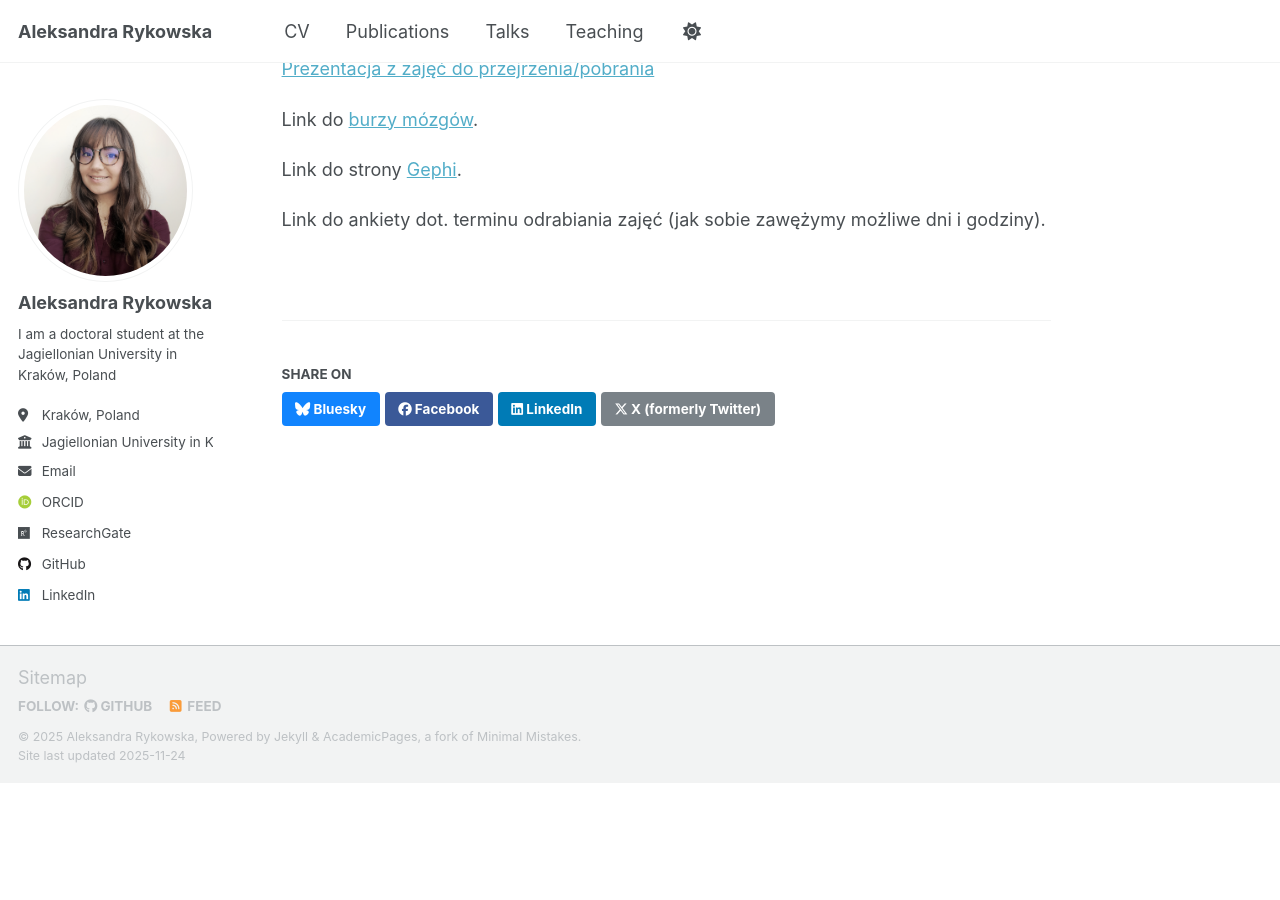
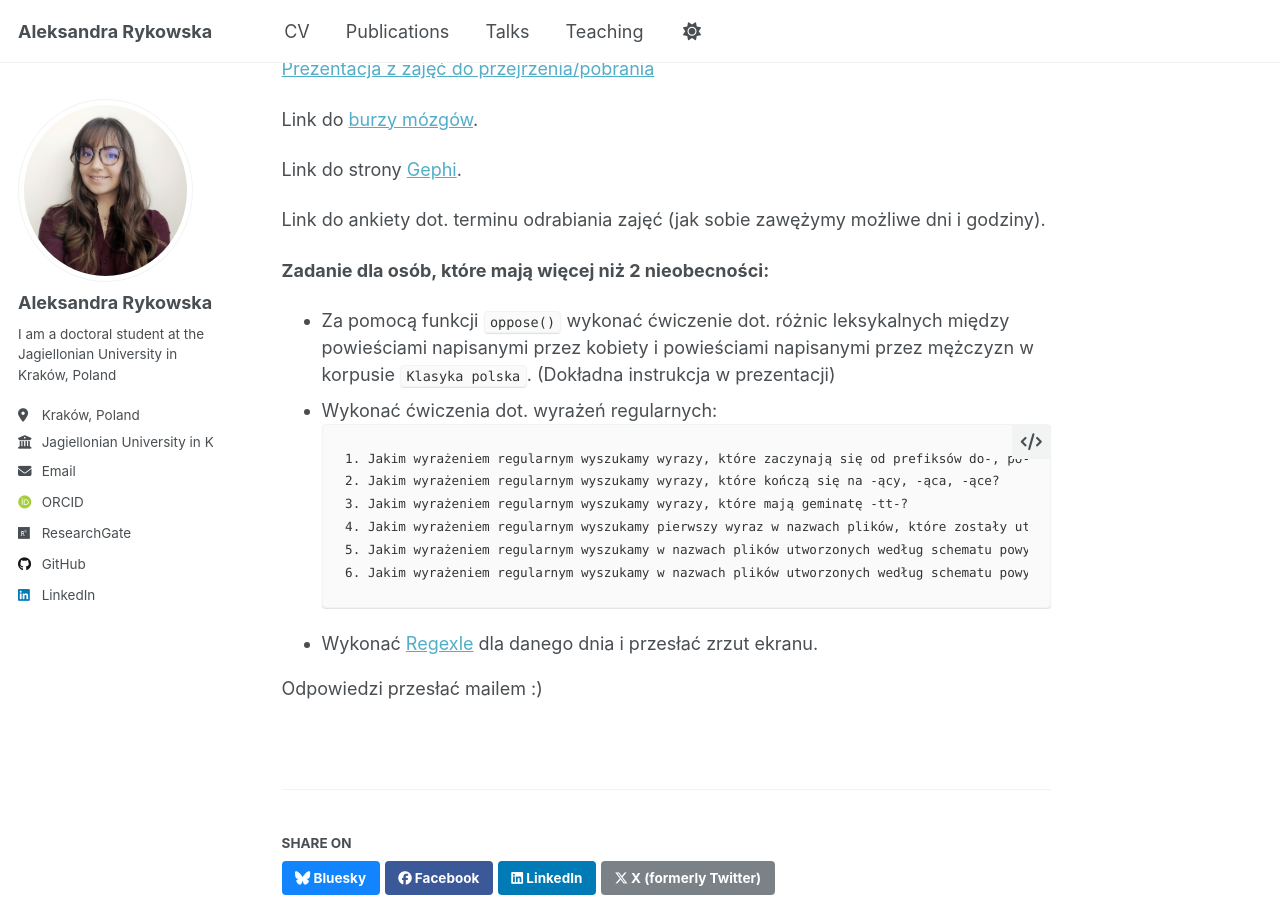
Before and after one commit to aleksandra2812/aleksandra2812.github.io, a Jekyll site: the page built from _teaching/2025-winter-teaching-1.md, in a window 1280 px wide and 900 px high, scrolled down 1563 px. Built offline with Jekyll 4.4.1, drawn with Linux system fonts in a browser that asks for light colours; some web fonts are replaced; a script that is not in the unit is left out; before the commit the page ends 2346 px from its top, so only the background shows below that.

Commit message:
Add excercises

````diff
--- a/_teaching/2025-winter-teaching-1.md
+++ b/_teaching/2025-winter-teaching-1.md
@@ -57,3 +57,19 @@ Link do [burzy mózgów](https://www.menti.com/alu8dhwzasg8).
 Link do strony [Gephi](https://gephi.org/desktop/).
 
 Link do ankiety dot. terminu odrabiania zajęć (jak sobie zawężymy możliwe dni i godziny).
+
+**Zadanie dla osób, które mają więcej niż 2 nieobecności:**
+
+- Za pomocą funkcji `oppose()` wykonać ćwiczenie dot. różnic leksykalnych między powieściami napisanymi przez kobiety i powieściami napisanymi przez mężczyzn w korpusie `Klasyka polska`. (Dokładna instrukcja w prezentacji)
+- Wykonać ćwiczenia dot. wyrażeń regularnych:
+```
+1. Jakim wyrażeniem regularnym wyszukamy wyrazy, które zaczynają się od prefiksów do-, po-, pod-?
+2. Jakim wyrażeniem regularnym wyszukamy wyrazy, które kończą się na -ący, -ąca, -ące?
+3. Jakim wyrażeniem regularnym wyszukamy wyrazy, które mają geminatę -tt-?
+4. Jakim wyrażeniem regularnym wyszukamy pierwszy wyraz w nazwach plików, które zostały utworzone według wzoru: Autor_TytułPowieści_RokWydania?
+5. Jakim wyrażeniem regularnym wyszukamy w nazwach plików utworzonych według schematu powyżej same lata wydania książek?
+6. Jakim wyrażeniem regularnym wyszukamy w nazwach plików utworzonych według schematu powyżej tytuły książek?
+```
+- Wykonać [Regexle](https://regexle.com/) dla danego dnia i przesłać zrzut ekranu.
+
+Odpowiedzi przesłać mailem :)
````
